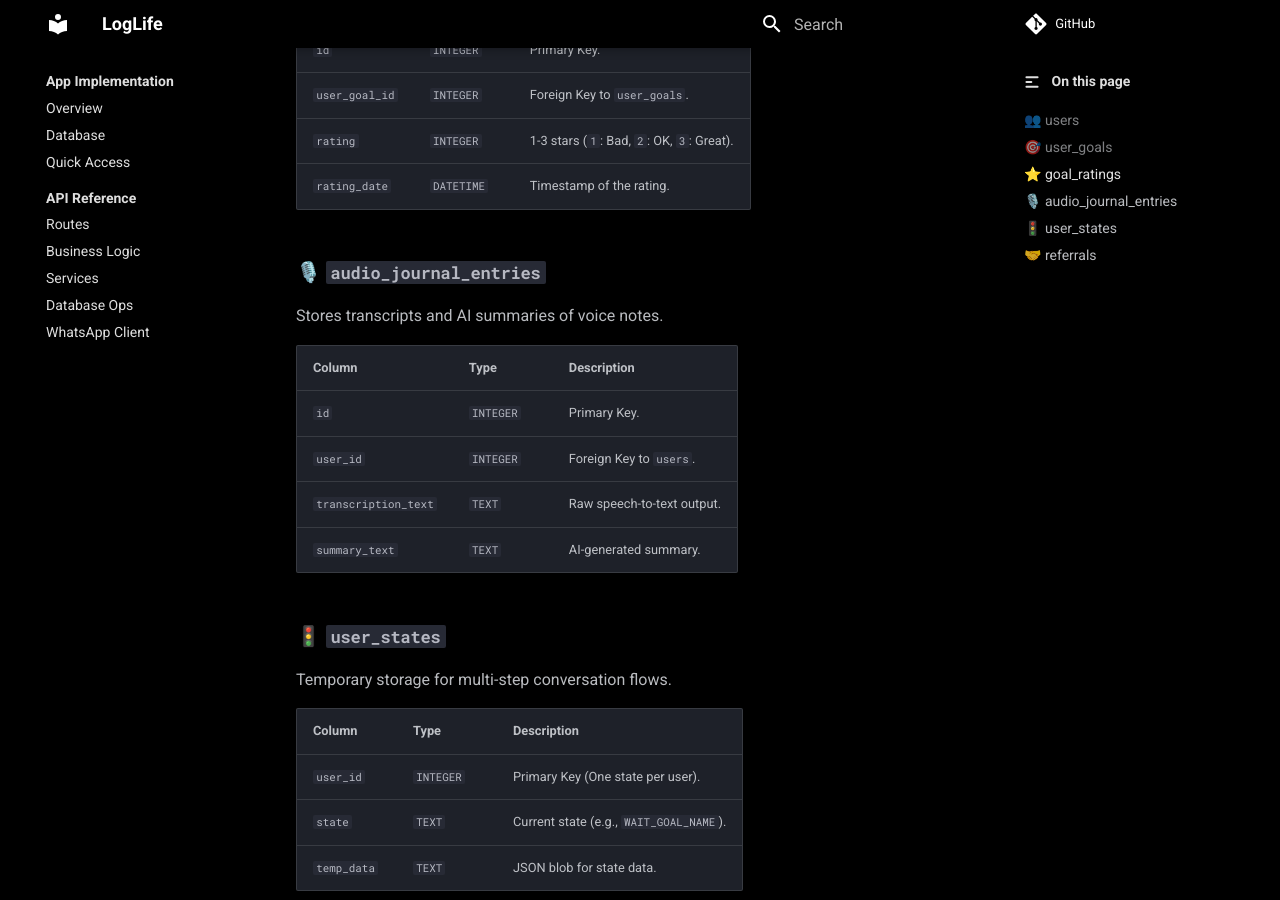
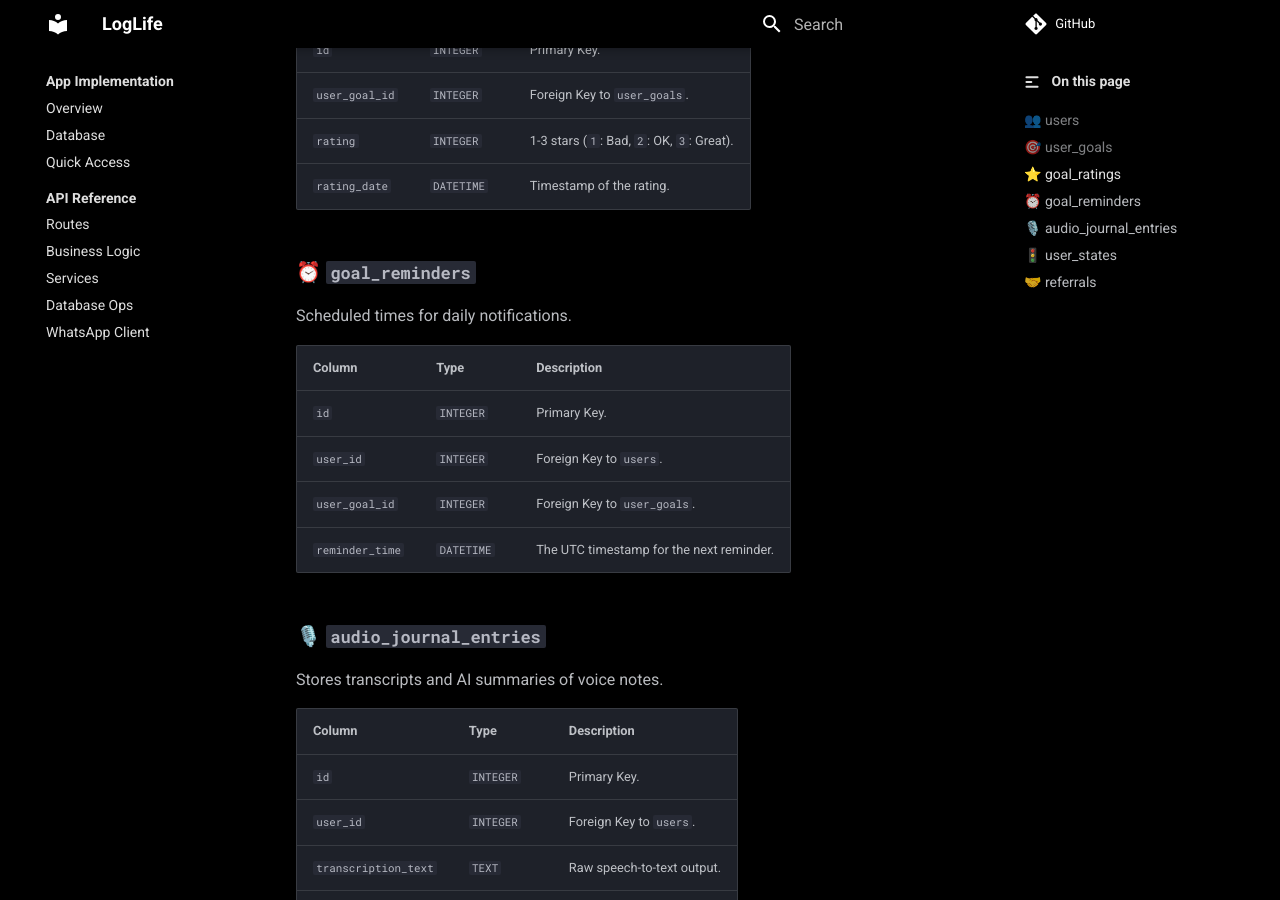
Before and after one commit to jmoraispk/loglife, an MkDocs documentation site: the page built from docs/app/database.md, in a window 1280 px wide and 900 px high, scrolled down 1164 px. Built offline with MkDocs 1.6.1 and Material for MkDocs 9.7.7, drawn with Linux system fonts in a browser that asks for light colours; comment, search, counter and statistics services are not loaded; some of the changed text lies outside the part shown.

Commit message:
final docs update

```diff
--- a/docs/app/database.md
+++ b/docs/app/database.md
@@ -1,4 +1,4 @@
-# 🗄️ Database Schema
+# 💾 Database Schema
 
 The App uses SQLite (`loglife.db`). Below are the main tables.
 
@@ -33,6 +33,16 @@ Daily performance scores for goals.
 | `rating` | `INTEGER` | 1-3 stars (`1`: Bad, `2`: OK, `3`: Great). |
 | `rating_date` | `DATETIME` | Timestamp of the rating. |
 
+### ⏰ `goal_reminders`
+Scheduled times for daily notifications.
+
+| Column | Type | Description |
+| :--- | :--- | :--- |
+| `id` | `INTEGER` | Primary Key. |
+| `user_id` | `INTEGER` | Foreign Key to `users`. |
+| `user_goal_id` | `INTEGER` | Foreign Key to `user_goals`. |
+| `reminder_time` | `DATETIME` | The UTC timestamp for the next reminder. |
+
 ### 🎙️ `audio_journal_entries`
 Stores transcripts and AI summaries of voice notes.
 
--- a/mkdocs.yml
+++ b/mkdocs.yml
@@ -20,7 +20,7 @@ nav:
     - Audio Journaling: usage/audio-journaling.md
     - Referrals: usage/referrals.md
     - Managing Goals: usage/managing-goals.md
-  - Framework (Core):
+  - Core Framework:
     - Quickstart: core/quickstart.md
     - Architecture: core/architecture.md
     - WhatsApp Setup: core/whatsapp-setup.md
```
Also changed, not shown: docs/app/overview.md (+3 -3 lines), docs/core/architecture.md (+6 -6 lines), docs/usage/overview.md (+1 -1 lines).
